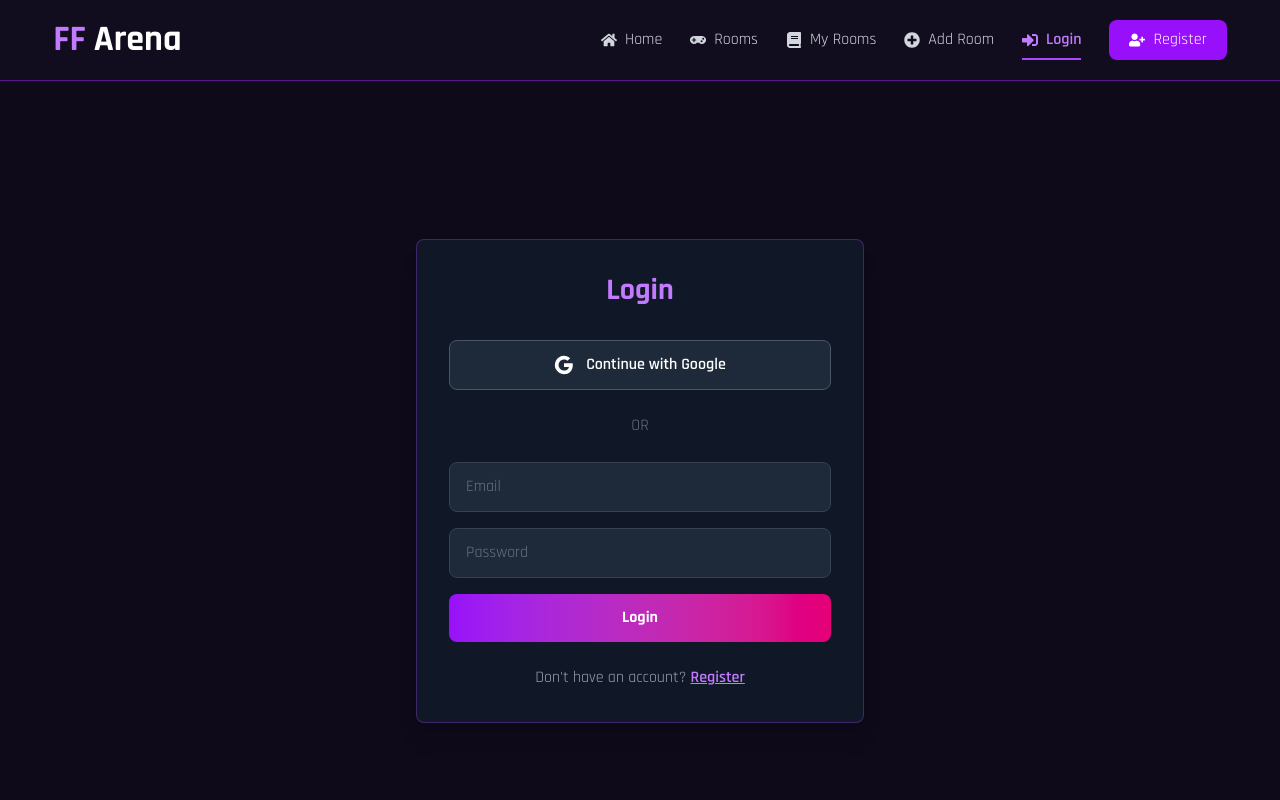
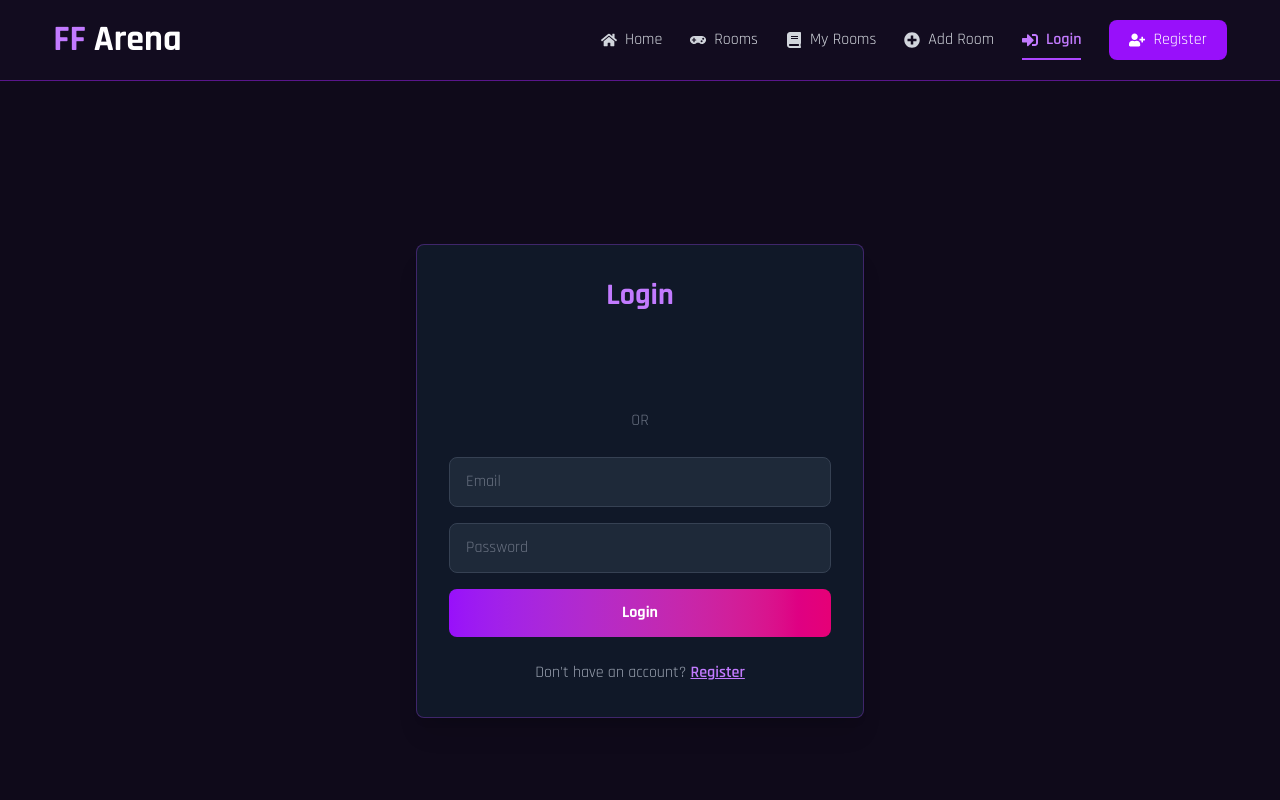
Before and after one commit to jamilweb0-cmyk/ff-arena, a React (Vite) app in the folder client/: page /login in a window 1280 px wide. Shown: the top 800 px of the page. Built offline with nearby package versions, Linux system fonts and the light colour scheme; no server answers.

Commit message:
refactor: remove Firebase and use @react-oauth/google

```diff
--- a/client/package.json
+++ b/client/package.json
@@ -10,16 +10,15 @@
     "preview": "vite preview"
   },
   "dependencies": {
+    "@react-oauth/google": "^0.13.5",
     "@tailwindcss/vite": "^4.3.0",
     "axios": "^1.16.1",
     "daisyui": "^5.5.23",
-    "firebase": "^12.16.0",
     "framer-motion": "^12.40.0",
     "motion": "^12.40.0",
     "react": "^19.2.6",
     "react-countup": "^6.5.3",
     "react-dom": "^19.2.6",
-    "react-firebase-hooks": "^5.1.1",
     "react-hot-toast": "^2.6.0",
     "react-icons": "^5.6.0",
     "react-router": "^7.15.1",
--- a/client/src/context/AuthContext.jsx
+++ b/client/src/context/AuthContext.jsx
@@ -1,79 +1,60 @@
-import { createContext, useEffect, useState } from "react";
-import { onAuthStateChanged } from "firebase/auth";
-import { auth } from "../firebase/firebase.config";
+import { createContext, useState } from "react";
 import api from "../services/axios";
 
 export const AuthContext = createContext(null);
 
 const AuthContextProvider = ({ children }) => {
   const [user, setUser] = useState(null);
-  const [loading, setLoading] = useState(true);
-
-  useEffect(() => {
-    const unsubscribe = onAuthStateChanged(auth, async (firebaseUser) => {
-      if (firebaseUser) {
-        try {
-          // ✅ ব্যাকএন্ড থেকে ইউজার ডেটা ফেচ করা (Token অটোমেটিক হেডারে যাবে)
-          const res = await api.get("/auth/me");
-          if (res.data) {
-            setUser(res.data);
-            localStorage.setItem("userEmail", firebaseUser.email);
-            localStorage.setItem("userName", res.data.name || firebaseUser.displayName || "");
-            localStorage.setItem("userPhoto", res.data.photo || firebaseUser.photoURL || "");
-          }
-        } catch (error) {
-          console.error("Failed to fetch user from backend:", error);
-          // ✅ ফলব্যাক: যদি ব্যাকএন্ড ফেইল করে, লোকাল স্টোরেজ থেকে ডেটা দেখাও
-          const savedEmail = localStorage.getItem("userEmail");
-          if (savedEmail) {
-            setUser({
-              email: savedEmail,
-              name: localStorage.getItem("userName") || "User",
-              photo: localStorage.getItem("userPhoto") || "",
-            });
-          } else {
-            setUser({
-              email: firebaseUser.email,
-              name: firebaseUser.displayName || "User",
-              photo: firebaseUser.photoURL || "",
-            });
-          }
-        }
-      } else {
-        setUser(null);
-        localStorage.removeItem("userEmail");
-        localStorage.removeItem("userName");
-        localStorage.removeItem("userPhoto");
-        localStorage.removeItem("token");
-      }
-      setLoading(false);
-    });
-
-    return () => unsubscribe();
-  }, []);
+  const [loading, setLoading] = useState(false);
 
   const login = async (email, password) => {
+    setLoading(true);
+    try {
       const res = await api.post("/auth/login", { email, password });
-    if (res.data.token) localStorage.setItem("token", res.data.token);
+      if (res.data.token) {
+        localStorage.setItem("token", res.data.token);
+      }
       if (res.data.user) {
         localStorage.setItem("userEmail", res.data.user.email);
         localStorage.setItem("userName", res.data.user.name || "");
         localStorage.setItem("userPhoto", res.data.user.photo || "");
+        setUser(res.data.user);
       }
       return res.data;
+    } finally {
+      setLoading(false);
+    }
   };
 
   const googleLogin = async (userData) => {
+    setLoading(true);
+    try {
       const res = await api.post("/auth/google", {
         name: userData.name,
         email: userData.email,
         photo: userData.photo,
+        googleId: userData.googleId || "",
       });
-    if (res.data.token) localStorage.setItem("token", res.data.token);
+
+      if (res.data.token) {
+        localStorage.setItem("token", res.data.token);
+        console.log("✅ Token saved:", res.data.token);
+      }
+
       localStorage.setItem("userEmail", userData.email);
       localStorage.setItem("userName", userData.name || "");
       localStorage.setItem("userPhoto", userData.photo || "");
+
+      setUser(res.data.user || {
+        email: userData.email,
+        name: userData.name,
+        photo: userData.photo,
+      });
+
       return res.data;
+    } finally {
+      setLoading(false);
+    }
   };
 
   const logout = async () => {
@@ -83,10 +64,10 @@ const AuthContextProvider = ({ children }) => {
       console.error("Logout error:", error);
     }
     setUser(null);
+    localStorage.removeItem("token");
     localStorage.removeItem("userEmail");
     localStorage.removeItem("userName");
     localStorage.removeItem("userPhoto");
-    localStorage.removeItem("token");
   };
 
   const authInfo = { user, loading, login, googleLogin, logout };
--- a/client/src/firebase/firebase.config.js
+++ /dev/null
@@ -1,21 +0,0 @@
-import { initializeApp } from "firebase/app";
-import { getAuth, setPersistence, browserLocalPersistence } from "firebase/auth";
-
-const firebaseConfig = {
-  apiKey: import.meta.env.VITE_FIREBASE_API_KEY,
-  authDomain: import.meta.env.VITE_FIREBASE_AUTH_DOMAIN,
-  projectId: import.meta.env.VITE_FIREBASE_PROJECT_ID,
-  storageBucket: import.meta.env.VITE_FIREBASE_STORAGE_BUCKET,
-  messagingSenderId: import.meta.env.VITE_FIREBASE_MESSAGING_SENDER_ID,
-  appId: import.meta.env.VITE_FIREBASE_APP_ID,
-};
-
-const app = initializeApp(firebaseConfig);
-const auth = getAuth(app);
-
-// ✅ মোবাইল ও ডেস্কটপে রিফ্রেশ দিলেও লগইন থাকার জন্য Local Persistence
-setPersistence(auth, browserLocalPersistence).catch((error) => {
-  console.error("Auth persistence error:", error);
-});
-
-export { auth };
--- a/client/src/main.jsx
+++ b/client/src/main.jsx
@@ -2,12 +2,16 @@ import React from "react";
 import ReactDOM from "react-dom/client";
 import { RouterProvider } from "react-router-dom";
 import { Toaster } from "react-hot-toast";
+import { GoogleOAuthProvider } from "@react-oauth/google";
 import router from "./routes/router";
 import AuthProvider from "./context/AuthContext";
 import "./index.css";
 
+const GOOGLE_CLIENT_ID = import.meta.env.VITE_GOOGLE_CLIENT_ID;
+
 ReactDOM.createRoot(document.getElementById("root")).render(
   <React.StrictMode>
+    <GoogleOAuthProvider clientId={GOOGLE_CLIENT_ID}>
       <AuthProvider>
         <RouterProvider router={router} />
         <Toaster
@@ -21,5 +25,6 @@ ReactDOM.createRoot(document.getElementById("root")).render(
           }}
         />
       </AuthProvider>
+    </GoogleOAuthProvider>
   </React.StrictMode>
 );
--- a/client/src/pages/Login/Login.jsx
+++ b/client/src/pages/Login/Login.jsx
@@ -1,8 +1,8 @@
-import { useContext, useState, useEffect } from "react";
+import { useContext, useState } from "react";
 import { useNavigate, useLocation } from "react-router-dom";
 import { AuthContext } from "../../context/AuthContext";
-import { GoogleAuthProvider, signInWithPopup } from "firebase/auth"; // ✅ শুধু Popup ইম্পোর্ট করা হয়েছে
-import { auth } from "../../firebase/firebase.config";
+import { GoogleLogin } from "@react-oauth/google";
+import { jwtDecode } from "jwt-decode";
 import toast from "react-hot-toast";
 
 const Login = () => {
@@ -14,46 +14,39 @@ const Login = () => {
   const location = useLocation();
   const from = location.state?.from?.pathname || "/";
 
-  // ✅ ১. যদি ইউজার ইতিমধ্যে লগইন থাকে, তাহলে ড্যাশবোর্ডে রিডাইরেক্ট করো
-  useEffect(() => {
-    if (user && !loading) {
-      navigate(from, { replace: true });
-    }
-  }, [user, loading, navigate, from]);
-
-  // ✅ ২. Google Login বাটন ক্লিক হ্যান্ডলার (Popup ব্যবহার করা হয়েছে)
-  const handleGoogleLogin = async () => {
+  // ✅ Google Login Success Handler
+  const handleGoogleSuccess = async (credentialResponse) => {
     try {
       setIsProcessing(true);
-      const provider = new GoogleAuthProvider();
 
-      // ✅ Redirect এর বদলে Popup ব্যবহার করায় init.json 404 এরর আসবে না
-      const result = await signInWithPopup(auth, provider);
+      // ✅ Google Token decode করুন
+      const decoded = jwtDecode(credentialResponse.credential);
 
-      if (result?.user) {
-        await googleLogin({
-          name: result.user.displayName,
-          email: result.user.email,
-          photo: result.user.photoURL,
-        });
-        toast.success("Google Login Successful!");
-        navigate(from, { replace: true });
-      }
+      // ✅ Backend-এ পাঠান
+      await googleLogin({
+        name: decoded.name,
+        email: decoded.email,
+        photo: decoded.picture,
+        googleId: decoded.sub,
+      });
+
+      toast.success("Google Login Successful!");
+      navigate(from, { replace: true });
     } catch (error) {
       console.error("Google Login Error:", error);
-
-      // ✅ ইউজার যদি পপআপ বন্ধ করে দেয়, সেটার জন্য আলাদা মেসেজ
-      if (error.code === 'auth/popup-closed-by-user') {
-        toast.error("Login cancelled by user.");
-      } else {
-        toast.error("Google Login Failed: " + (error.message || "Please try again"));
-      }
+      toast.error("Google Login Failed: " + (error.message || "Please try again"));
     } finally {
       setIsProcessing(false);
     }
   };
 
-  // ✅ ৩. Email/Password Login হ্যান্ডলার
+  // ✅ Google Login Error Handler
+  const handleGoogleError = () => {
+    toast.error("Google Login Failed. Please try again.");
+    setIsProcessing(false);
+  };
+
+  // ✅ Email/Password Login Handler
   const handleEmailLogin = async (e) => {
     e.preventDefault();
     try {
@@ -75,25 +68,18 @@ const Login = () => {
           <h2 className="text-3xl font-bold text-center text-purple-400 mb-8">Login</h2>
 
           {/* Google Login Button */}
-          <button
-            onClick={handleGoogleLogin}
-            disabled={isProcessing || loading}
-            className="w-full flex items-center justify-center gap-3 bg-gray-800 hover:bg-gray-700 text-white font-semibold py-3 px-4 rounded-lg border border-gray-600 transition-all disabled:opacity-50 disabled:cursor-not-allowed"
-          >
-            {isProcessing || loading ? (
-              <span className="loading loading-spinner loading-sm"></span>
-            ) : (
-              <>
-                <svg className="w-5 h-5" viewBox="0 0 24 24">
-                  <path fill="currentColor" d="M22.56 12.25c0-.78-.07-1.53-.2-2.25H12v4.26h5.92c-.26 1.37-1.04 2.53-2.21 3.31v2.77h3.57c2.08-1.92 3.28-4.74 3.28-8.09z" />
-                  <path fill="currentColor" d="M12 23c2.97 0 5.46-.98 7.28-2.66l-3.57-2.77c-.98.66-2.23 1.06-3.71 1.06-2.86 0-5.29-1.93-6.16-4.53H2.18v2.84C3.99 20.53 7.7 23 12 23z" />
-                  <path fill="currentColor" d="M5.84 14.09c-.22-.66-.35-1.36-.35-2.09s.13-1.43.35-2.09V7.07H2.18C1.43 8.55 1 10.22 1 12s.43 3.45 1.18 4.93l2.85-2.22.81-.62z" />
-                  <path fill="currentColor" d="M12 5.38c1.62 0 3.06.56 4.21 1.64l3.15-3.15C17.45 2.09 14.97 1 12 1 7.7 1 3.99 3.47 2.18 7.07l3.66 2.84c.87-2.6 3.3-4.53 6.16-4.53z" />
-                </svg>
-                Continue with Google
-              </>
-            )}
-          </button>
+          <div className="mb-6">
+            <GoogleLogin
+              onSuccess={handleGoogleSuccess}
+              onError={handleGoogleError}
+              useOneTap
+              theme="filled_black"
+              size="large"
+              text="signin_with"
+              shape="rectangular"
+              width="100%"
+            />
+          </div>
 
           <div className="my-6 text-center">
             <span className="text-gray-500">OR</span>
```
Also changed, not shown: 1 other file (tests, documents, lock files or other folders). Lines whose indentation alone changed are shown as unchanged.
